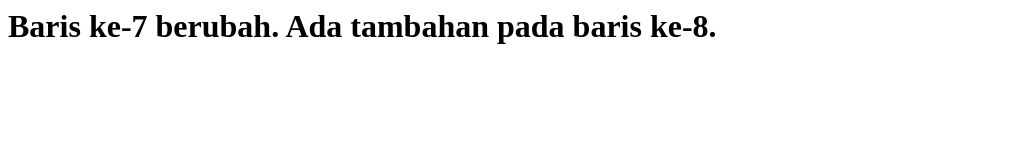
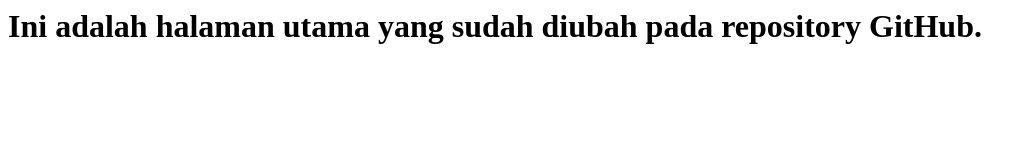
Before and after one commit to salmanjaysyurachman-crypto/MyProject_Salman, a plain HTML site: page index.html in a window 1280 px wide. Shown: the whole page, without its empty margins (0-1036 px from the left). Drawn offline with Linux system fonts and the light colour scheme.

Commit message:
Update index.html

```diff
--- a/index.html
+++ b/index.html
@@ -4,8 +4,7 @@
     </head>
     <body>
         <h1>
-            Baris ke-7 berubah.
-            Ada tambahan pada baris ke-8.
+            Ini adalah halaman utama yang sudah diubah pada repository GitHub.
         </h1>
     </body>
 </html>
```
